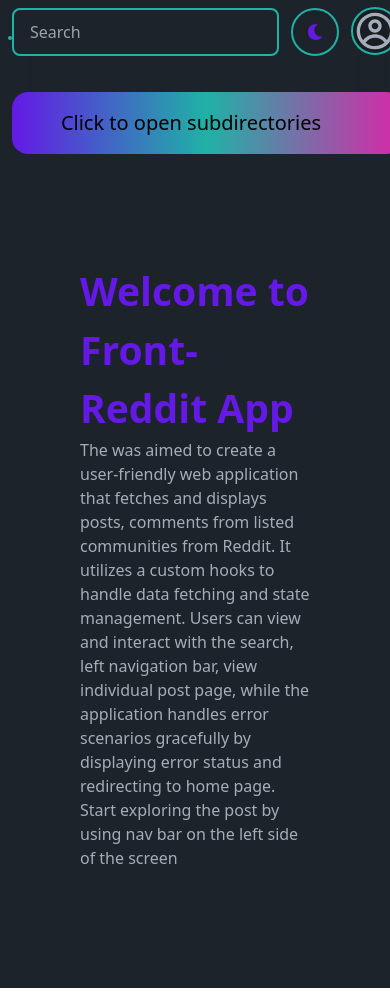
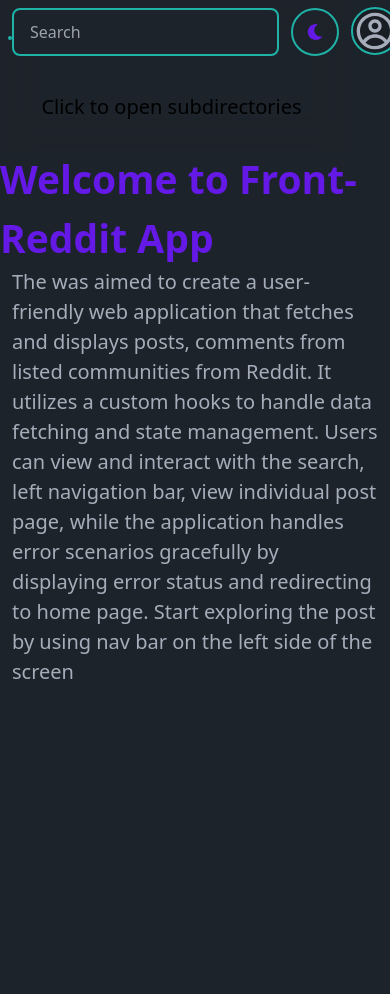
Before and after one commit to Ganna-And/frontend_reddit, a Next.js app: page / in a window 390 px wide. Built offline with nearby package versions, Linux system fonts and the light colour scheme.

Commit message:
adjust main pageand header colapse spacing

```diff
--- a/components/Layout.tsx
+++ b/components/Layout.tsx
@@ -11,7 +11,7 @@
   const Layout: React.FC<LayoutProps> = ({ children }) => {
     return(
      <>
-     <header>
+     <header className='relative'>
         <Header />
          <nav className="nav">
       <TopicsList/>
--- a/components/Navbar/TopicsListMob.tsx
+++ b/components/Navbar/TopicsListMob.tsx
@@ -9,9 +9,10 @@
 const TopicsListMob:React.FC<TopicsListMobProps> = () => {
 
     return (
-        <details className="collapse  flex bg-gradient-to-r from-primary via-accent to-secondary mt-4 md:mt-1">
+        <details className="collapse
+        ">
   <summary className="collapse-title text-xl font-medium text-center  text-black ">Click to open subdirectories</summary>
-  <div className="collapse-content">
+  <div className="collapse-content ">
     <TopicsList/>
   </div>
 </details>
--- a/components/PostsList/Card.tsx
+++ b/components/PostsList/Card.tsx
@@ -1,52 +1,60 @@
 // Card.jsx
-import React, {useState} from 'react';
-import { FaThumbsUp, FaComments, FaThumbsDown } from 'react-icons/fa';
-import { truncateText } from '@/helper/helpers';
-import Link from 'next/link';
-import { GetStaticPaths, GetStaticProps } from 'next';
-import { Post, filteredPosts, postsState } from '@/atoms/postsAtom';
-import { useRouter } from 'next/router';
-import { useRecoilValue } from 'recoil';
-import { useFetchSubdirPosts } from '@/hooks/useFetchPosts';
+import React, { useState } from "react";
+import { FaThumbsUp, FaComments, FaThumbsDown } from "react-icons/fa";
+import { truncateText } from "@/helper/helpers";
+import Link from "next/link";
+import { GetStaticPaths, GetStaticProps } from "next";
+import { Post, filteredPosts, postsState } from "@/atoms/postsAtom";
+import { useRouter } from "next/router";
+import { useRecoilValue } from "recoil";
+import { useFetchSubdirPosts } from "@/hooks/useFetchPosts";
 
 interface CardProps {
   post: any;
 }
 
 const Card: React.FC<CardProps> = ({ post }) => {
-const router = useRouter();
+  const router = useRouter();
 
   const numberdate = post.created_utc;
   const dateFormatted = new Date(numberdate * 1000);
-  const finalDate = dateFormatted.toLocaleString('default', { day: 'numeric', month: 'short' });
-
-
+  const finalDate = dateFormatted.toLocaleString("default", {
+    day: "numeric",
+    month: "short",
+  });
 
   return (
     <section className="w-full">
-      <div className="w-full mt-6 z-20 shadow-md h-64 flex">
-        <div className="w-1/2 m-3 bg-cover rounded-lg bg-no-repeat bg-[url(https://picsum.photos/300/300)]">
+      <div className="w-full mt-6 z-20 shadow-md h-64 flex md:flex-row lg:flex-row flex-col">
+        <div className="md:w-1/2 w-[90%] m-3 bg-cover rounded-lg bg-no-repeat bg-[url(https://picsum.photos/300/300)]">
           <button className="btn px-1 btn-primary m-3">{finalDate}</button>
         </div>
         <div className="px-4 w-1/2">
           <div className="h-4/5">
-            <h3 className="font-bold text-lg">{post.title}</h3>
+            <h3 className="font-bold text-lg">
+              {truncateText(post.title, 30)}
+            </h3>
             <p className="overflow-hidden">{truncateText(post.selftext, 90)}</p>
-            <p className="italic">posted by: {post.author}</p>
-
+            <p className="italic">posted by:{post.author}</p>
           </div>
           <div className="h-1/5 flex">
             <div className="svg-sm">
               {<FaThumbsUp className="w-full h-full fill-primary" />}
-              <span className="indicator-c text-white bg-black">+{post.score}</span>
+              <span className="indicator-c text-white bg-black">
+                +{post.score}
+              </span>
             </div>
             <div className="svg-sm">
               {<FaComments className="w-full h-full fill-accent" />}
-              <span className="indicator-c bg-white text-black">+{post.num_comments}</span>
+              <span className="indicator-c bg-white text-black">
+                +{post.num_comments}
+              </span>
             </div>
             <div className="svg-sm">
               {<FaThumbsDown className="w-full h-full fill-primary" />}
-              <span className="indicator-c text-white bg-black">+{post.downs}</span>
+              <span className="indicator-c text-white bg-black">
+                +{post.downs}
+              </span>
             </div>
           </div>
         </div>
--- a/components/PostsList/FullPost.tsx
+++ b/components/PostsList/FullPost.tsx
@@ -31,17 +31,10 @@
 
 console.log(`index ${permalink}`)
 
-
-  /* const comments = useRecoilValue(commentsState);
-
-console.log(`permalink are here:${permalink.permalink}`); */
-
-
-
   return (
 
    <>
-   <section className="w-full h-full flex flex-col items-center">
+   <section className="w-full h-full flex-col items-center">
      <PostInfo post={post}/>
       <PostImg post={post} />
       <PostText post={post} />
--- a/components/PostsList/PostsList.tsx
+++ b/components/PostsList/PostsList.tsx
@@ -1,30 +1,26 @@
-import { filteredPosts } from '@/atoms/postsAtom';
-import Link from 'next/link';
-import React, { useState } from 'react';
-import { useRecoilValue } from 'recoil';
-import Card from './Card';
-import { useRouter } from 'next/router';
-
+import { filteredPosts } from "@/atoms/postsAtom";
+import Link from "next/link";
+import React, { useState } from "react";
+import { useRecoilValue } from "recoil";
+import Card from "./Card";
+import { useRouter } from "next/router";
 
 const PostsList: React.FC = () => {
   const filteredPostsData = useRecoilValue(filteredPosts);
-  const [postIndex, setpostIndex] = useState(-1)
+  const [postIndex, setpostIndex] = useState(-1);
   const router = useRouter();
-  const community = router.query.community
-
+  const community = router.query.community;
 
   return (
-    <ul>
+    <ul className="sm:mt-4">
       {filteredPostsData.map((post, index) => (
-        <li key={post.id} onClick={()=>setpostIndex(index)}>
-        <Link href={`${community}/${index}`}>
-              <Card post={post}  />
+        <li key={post.id} onClick={() => setpostIndex(index)}>
+          <Link href={`${community}/${index}`}>
+            <Card post={post}/>
           </Link>
         </li>
       ))}
     </ul>
-
-
   );
 };
 
--- a/pages/api/hello.ts
+++ /dev/null
@@ -1,13 +0,0 @@
-// Next.js API route support: https://nextjs.org/docs/api-routes/introduction
-import type { NextApiRequest, NextApiResponse } from 'next'
-
-type Data = {
-  name: string
-}
-
-export default function handler(
-  req: NextApiRequest,
-  res: NextApiResponse<Data>
-) {
-  res.status(200).json({ name: 'John Doe' })
-}
--- a/pages/index.tsx
+++ b/pages/index.tsx
@@ -5,9 +5,9 @@
 export default function Home() {
 
   return (
-    <section className="flex flex-col h-screen px-20 items-center justify-center ">
+    <section className="flex flex-col h-screen items-center justify-start ">
      <h1>Welcome to Front-Reddit App</h1>
-     <p>The was aimed to create a user-friendly web application that fetches and displays posts, comments from listed communities from Reddit. It utilizes a custom hooks to handle data fetching and state management. Users can view and interact with the search, left navigation bar, view individual post page, while the application handles error scenarios gracefully by displaying error status and redirecting to home page. Start exploring the post by using nav bar on the left side of the screen</p>
+     <p className="  px-3 text-xl lg:px-40">The was aimed to create a user-friendly web application that fetches and displays posts, comments from listed communities from Reddit. It utilizes a custom hooks to handle data fetching and state management. Users can view and interact with the search, left navigation bar, view individual post page, while the application handles error scenarios gracefully by displaying error status and redirecting to home page. Start exploring the post by using nav bar on the left side of the screen</p>
     </section>
   )
 }
--- a/styles/globals.css
+++ b/styles/globals.css
@@ -10,11 +10,11 @@
   }
 
 header {
-@apply flex flex-col w-full h-1/6 fixed md:flex-row   backdrop-blur-lg
+@apply flex flex-col w-[90%] h-1/6 fixed md:flex-row   backdrop-blur-lg
 }
 
 main {
- @apply  justify-center pt-36 z-0 items-center flex flex-col w-full md:justify-center md:items-center  md:pl-[17%] md:pt-24
+ @apply  justify-center z-0 items-center flex flex-col w-full md:justify-center md:items-center  md:pl-[17%] md:pt-0
 }
 
 h1{
@@ -61,4 +61,5 @@
   .container{
     @apply h-screen overflow-auto flex flex-col items-center justify-center
   }
+
 }
```
Also changed, not shown: 1 other file (tests, documents, lock files or other folders).
